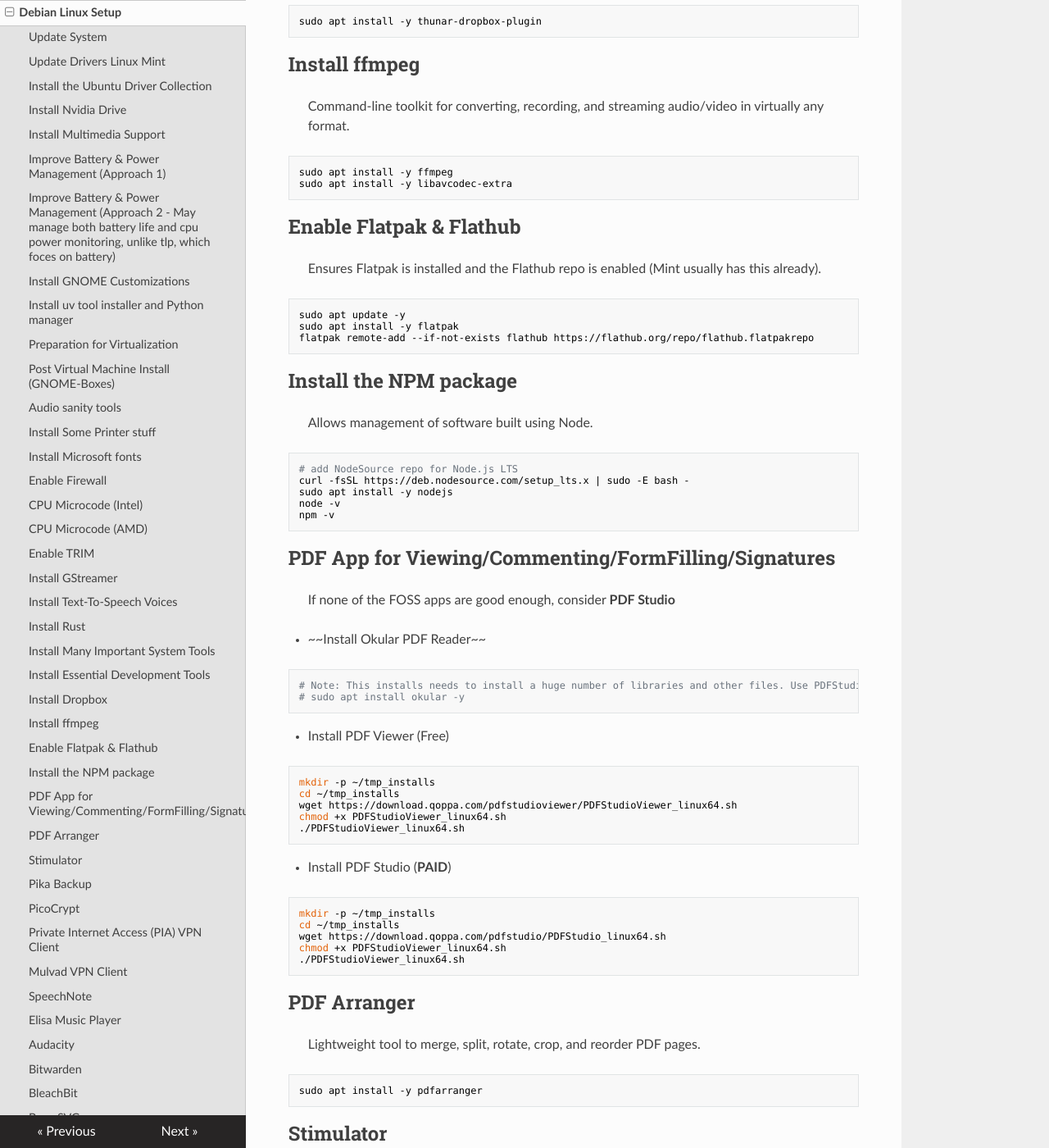
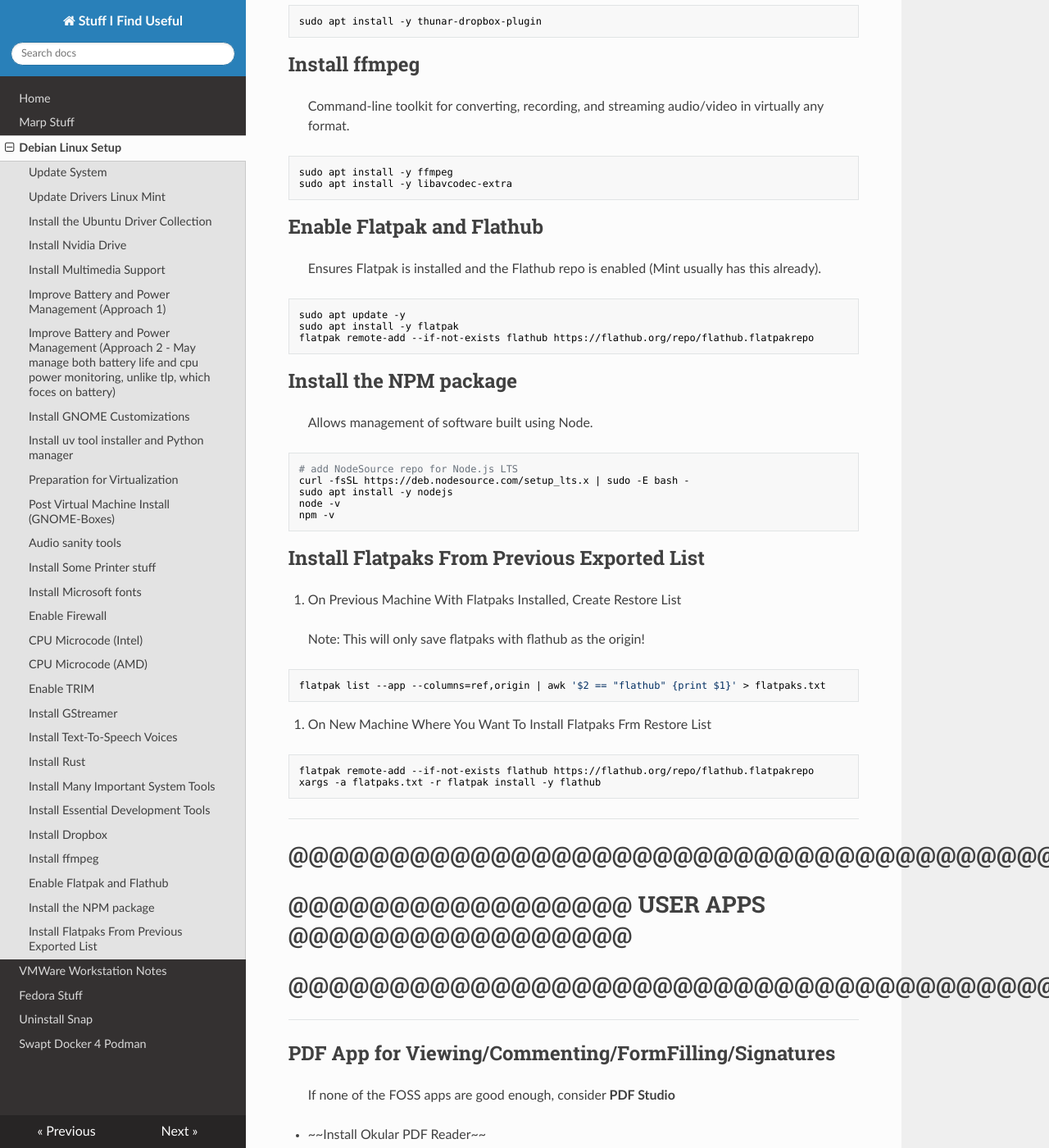
Before and after one commit to travisseymour/useful_stuff, an MkDocs documentation site: the page built from docs/debian_setup.md, in a window 1280 px wide and 1400 px high, scrolled down 7049 px. Shown: the whole window at 82% size. Built offline with MkDocs 1.6.1, drawn with Linux system fonts in a browser that asks for light colours; nearby versions of some CDN libraries; some of the changed text lies outside the part shown.

Commit message:
added sep for app section. fixed some typos.

````diff
--- a/docs/debian_setup.md
+++ b/docs/debian_setup.md
@@ -51,7 +51,7 @@
 sudo apt install -y libavcodec-extra vlc
 ```
 
-## Improve Battery & Power Management (Approach 1)
+## Improve Battery and Power Management (Approach 1)
 
 > ⚠️ Only do this if you're setting up a laptop
 
@@ -60,7 +60,7 @@
 sudo systemctl enable --now tlp
 ```
 
-## Improve Battery & Power Management (Approach 2 - May manage both battery life and cpu power monitoring, unlike tlp, which foces on battery)
+## Improve Battery and Power Management (Approach 2 - May manage both battery life and cpu power monitoring, unlike tlp, which foces on battery)
 
 > ⚠️ Only do this if you're setting up a laptop
 
@@ -94,7 +94,7 @@
 
 > Everyone needs this! It's how I manage Python and Various Apps
 
-1. Download & run installer
+1. Download and run installer
 
 ```bash
 curl -LsSf https://astral.sh/uv/install.sh | sh
@@ -250,7 +250,7 @@
 
 ## Install Text-To-Speech Voices
 
-- eSpeak NG via Speech Dispatcher (classic & tiny but works everywhere)
+- eSpeak NG via Speech Dispatcher (classic and tiny but works everywhere)
 ```bash
 sudo apt update -y
 sudo apt install -y espeak-ng speech-dispatcher-espeak-ng
@@ -338,7 +338,7 @@
 sudo apt install -y libavcodec-extra
 ```
 
-## Enable Flatpak & Flathub
+## Enable Flatpak and Flathub
 
 > Ensures Flatpak is installed and the Flathub repo is enabled (Mint usually has this already).
 
@@ -359,6 +359,29 @@
 node -v
 npm -v
 ```
+
+## Install Flatpaks From Previous Exported List
+
+1. On Previous Machine With Flatpaks Installed, Create Restore List
+
+> Note: This will only save flatpaks with flathub as the origin!
+
+```bash
+flatpak list --app --columns=ref,origin | awk '$2 == "flathub" {print $1}' > flatpaks.txt
+```
+
+2. On New Machine Where You Want To Install Flatpaks Frm Restore List
+
+```bash
+flatpak remote-add --if-not-exists flathub https://flathub.org/repo/flathub.flatpakrepo
+xargs -a flatpaks.txt -r flatpak install -y flathub
+```
+
+---
+# @@@@@@@@@@@@@@@@@@@@@@@@@@@@@@@@@@@@@@@@@@@@@
+# @@@@@@@@@@@@@@@@@ USER APPS @@@@@@@@@@@@@@@@@
+# @@@@@@@@@@@@@@@@@@@@@@@@@@@@@@@@@@@@@@@@@@@@@
+---
 
 ## PDF App for Viewing/Commenting/FormFilling/Signatures
 
````
Also changed, not shown: other parts of docs/debian_setup.md (+1 -1 lines).
